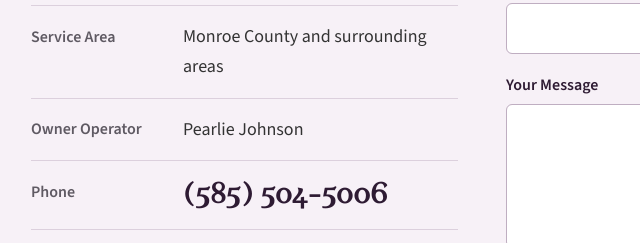
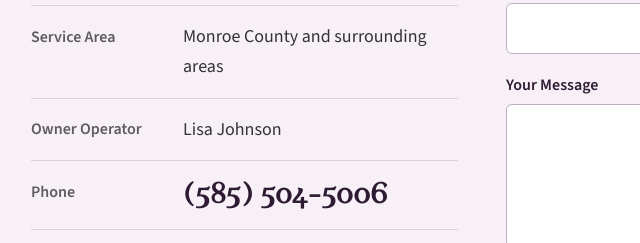
Before and after one commit to maxcpost/RemarkableCare, a plain HTML site: page index.html in a window 1280 px wide. Shown: the part 4357-4600 px from the top of the page, 63-703 px from the left. Drawn offline with nearby package versions, Linux system fonts and the light colour scheme.

Commit message:
Change owner operator name to Lisa Johnson
Co-Authored-By: Claude Fable 5.2 <noreply@anthropic.com>

```diff
--- a/index.html
+++ b/index.html
@@ -222,7 +222,7 @@
                         <p class="lead">Ready to experience the Remarkable Care difference? Reach out to us today to schedule a free consultation.</p>
                         <dl class="contact-list">
                             <div><dt>Service Area</dt><dd>Monroe County and surrounding areas</dd></div>
-                            <div><dt>Owner Operator</dt><dd>Pearlie Johnson</dd></div>
+                            <div><dt>Owner Operator</dt><dd>Lisa Johnson</dd></div>
                             <div><dt>Phone</dt><dd><a class="phone-big" href="tel:+15855045006">(585) 504-5006</a></dd></div>
                             <div><dt>Email</dt><dd><a href="mailto:RemarkableCare01@gmail.com">RemarkableCare01@gmail.com</a></dd></div>
                             <div><dt>Hours</dt><dd>24/7 Care Services Available<br>Office: Monday-Friday, 9AM-5PM</dd></div>
```
